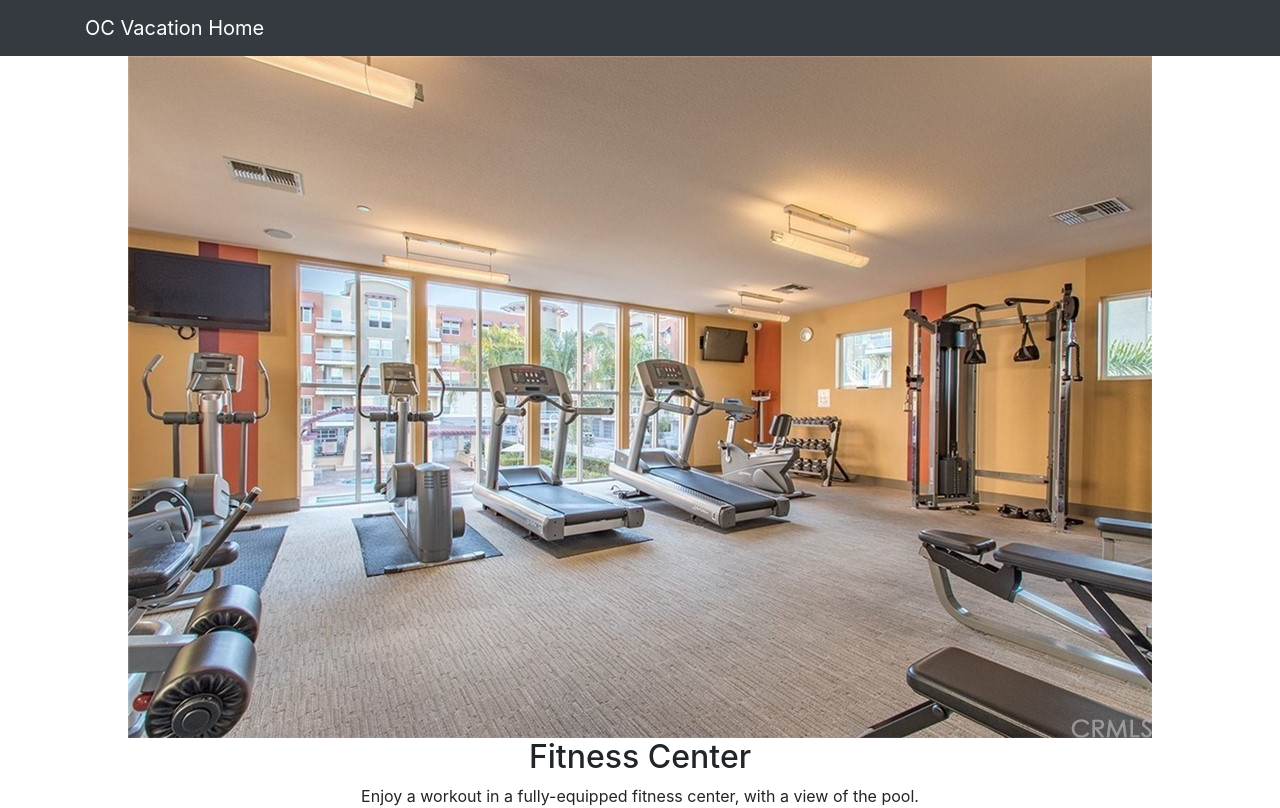
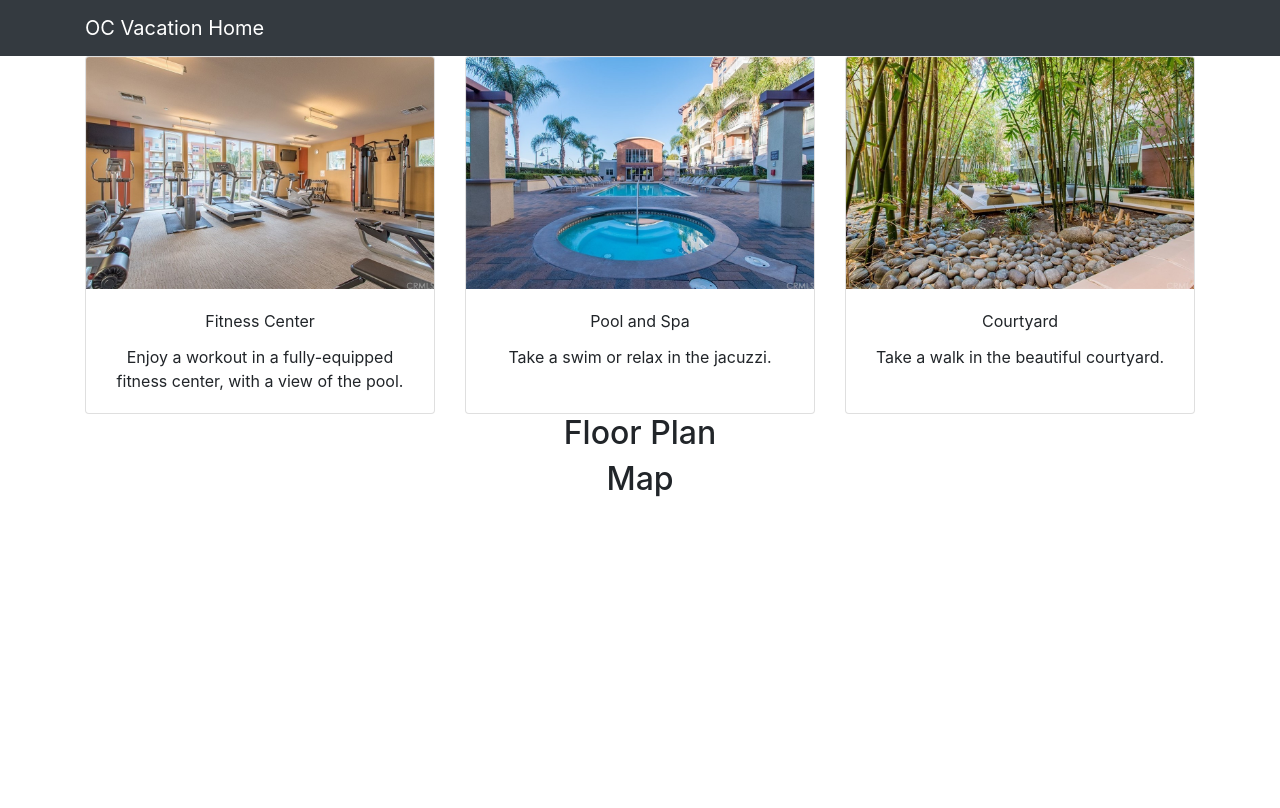
Before and after one commit to manalhz/portfolio-project-react, a React (Create React App) app: page / in a window 1280 px wide. Shown: the top 808 px of the page. Built offline with nearby package versions, Linux system fonts and the light colour scheme.

Commit message:
Modified Overview Page

```diff
--- a/src/components/OverviewComponent.js
+++ b/src/components/OverviewComponent.js
@@ -1,4 +1,5 @@
 import React, { Component } from 'react';
+import { Card, CardImg, CardText, CardBody, CardTitle, CardDeck } from 'reactstrap';
 
 class Overview extends Component {
   constructor(props) {
@@ -27,22 +28,38 @@ class Overview extends Component {
     };
   }
 
+  renderAmenities(amenities) {
+    return (
+      <CardDeck>
+        {amenities.map(amenity => {
+          return (
+            <Card key={amenity.id}>
+              <CardImg top width="100%" src={amenity.image} alt={amenity.name} />
+              <CardBody>
+                <CardTitle>{amenity.name}</CardTitle>
+                <CardText>{amenity.description}</CardText>
+              </CardBody>
+            </Card>
+          );
+        })}
+      </CardDeck>
+    )
+  }
+
+  renderFloorPlan() {
+    return <h2>Floor Plan</h2>
+  }
+
+  renderMap() {
+    return <h2>Map</h2>
+  }
+
   render() {
-    const amenities = this.state.amenities.map(amenity => {
-      return (
-        <div className="col">
-          <img src={amenity.image} alt={amenity.name} />
-          <h2>{amenity.name}</h2>
-          <p>{amenity.description}</p>
-        </div>
-      );
-    });
-
     return (
       <div className="container">
-        <div className="row">
-          {amenities}
-        </div>
+        {this.renderAmenities(this.state.amenities)}
+        {this.renderFloorPlan()}
+        {this.renderMap()}
       </div>
     );
   }
```
